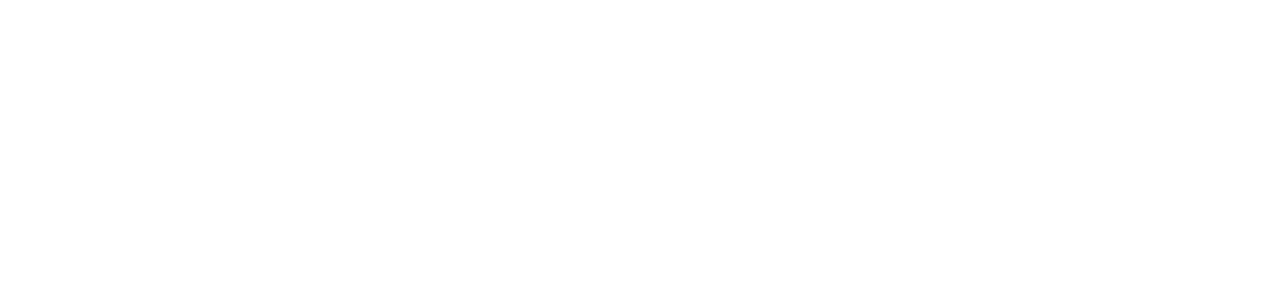
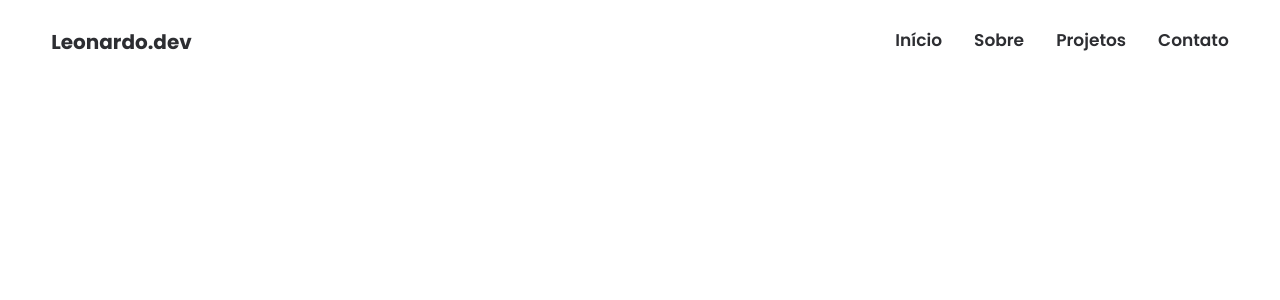
Before and after one commit to MorettiLeonardo/portfolio, a React (Create React App) app: page / in a window 1280 px wide. Shown: the top 300 px of the page. Built offline with nearby package versions, Linux system fonts and the light colour scheme.

Commit message:
feat(navbar): navbar createed

```diff
--- a/package.json
+++ b/package.json
@@ -47,6 +47,7 @@
     "eslint-config-prettier": "^9.1.0",
     "eslint-plugin-prettier": "^5.1.3",
     "eslint-plugin-react-hooks": "^4.6.0",
-    "prettier": "^3.2.4"
+    "prettier": "^3.2.4",
+    "styled-components": "^6.1.8"
   }
 }
--- a/public/index.html
+++ b/public/index.html
@@ -24,6 +24,10 @@
       work correctly both with client-side routing and a non-root public URL.
       Learn how to configure a non-root public URL by running `npm run build`.
     -->
+    <!-- Fonts -->
+    <link rel="preconnect" href="https://fonts.googleapis.com">
+    <link rel="preconnect" href="https://fonts.gstatic.com" crossorigin>
+    <link href="https://fonts.googleapis.com/css2?family=Poppins:ital,wght@0,100;0,200;0,300;0,400;0,500;0,600;0,700;0,800;0,900;1,100;1,200;1,300;1,400;1,500;1,600;1,700;1,800;1,900&display=swap" rel="stylesheet">
     <title>React App</title>
   </head>
   <body>
--- a/src/App.tsx
+++ b/src/App.tsx
@@ -1,5 +1,14 @@
+import Navbar from './containers/Navbar'
+import GlobalStyle, { Container } from './style'
+
 function App() {
-  return <div className="App"></div>
+  return (
+    <>
+      <GlobalStyle />
+      <Navbar />
+      <Container></Container>
+    </>
+  )
 }
 
 export default App
--- /dev/null
+++ b/src/containers/Navbar/index.tsx
@@ -0,0 +1,17 @@
+import { Nav, Menu, Logo, Itens } from './style'
+
+const Navbar = () => {
+  return (
+    <Nav>
+      <Logo>Leonardo.dev</Logo>
+      <Menu>
+        <Itens>Início</Itens>
+        <Itens>Sobre</Itens>
+        <Itens>Projetos</Itens>
+        <Itens>Contato</Itens>
+      </Menu>
+    </Nav>
+  )
+}
+
+export default Navbar
--- /dev/null
+++ b/src/containers/Navbar/style.ts
@@ -0,0 +1,24 @@
+import styled from 'styled-components'
+
+export const Nav = styled.nav`
+  display: flex;
+  justify-content: space-between;
+  align-content: center;
+  padding: 1.7rem 3.2rem;
+  color: #2d2e32;
+`
+
+export const Logo = styled.a`
+  font-size: 20px;
+  font-weight: bold;
+`
+
+export const Menu = styled.ul`
+  display: flex;
+  gap: 2rem;
+`
+
+export const Itens = styled.li`
+  font-weight: 600;
+  font-size: 17px;
+`
--- /dev/null
+++ b/src/style/index.ts
@@ -0,0 +1,20 @@
+import styled, { createGlobalStyle } from 'styled-components'
+
+const GlobalStyle = createGlobalStyle`
+  * {
+    padding: 0;
+    margin: 0;
+    box-sizing: border-box;
+    font-family: "Poppins", sans-serif;
+    list-style: none;
+    text-decoration: none;
+  }
+`
+
+export const Container = styled.div`
+  max-width: 1024px;
+  width: 100%;
+  margin: 0 auto;
+`
+
+export default GlobalStyle
```
Also changed, not shown: 1 other file (tests, documents, lock files or other folders).
